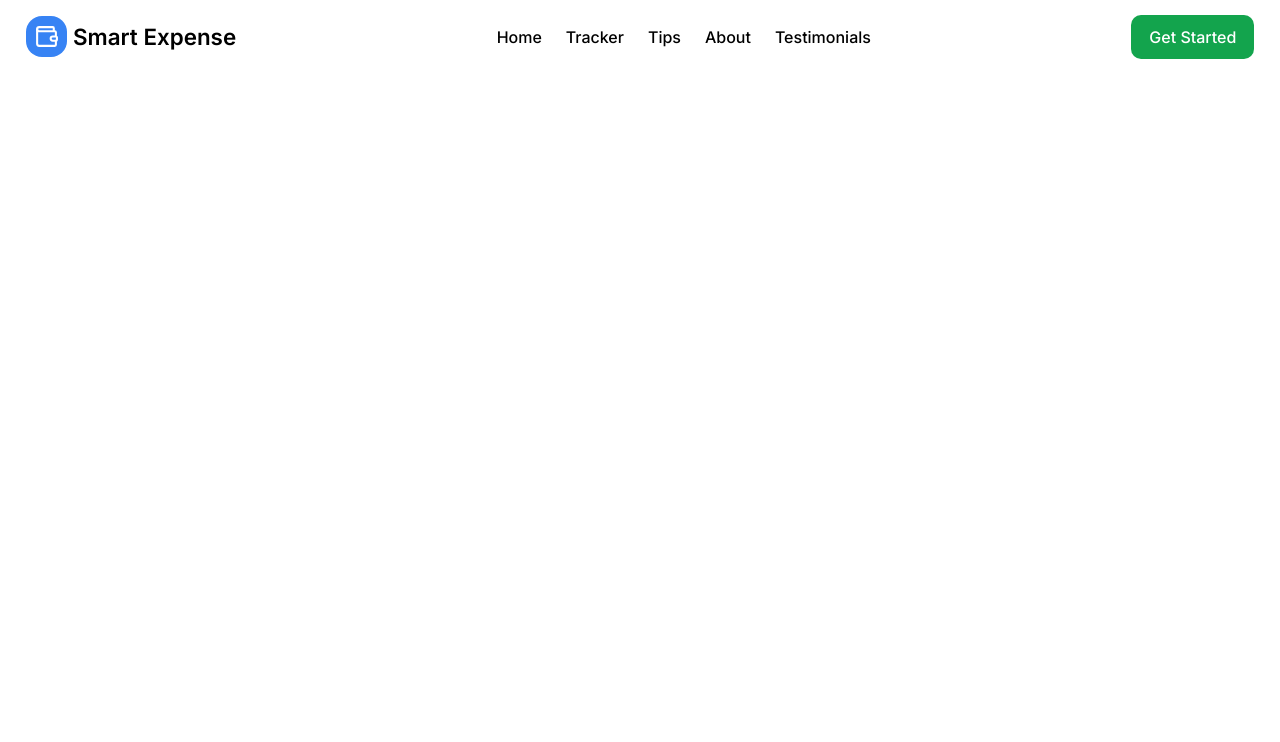
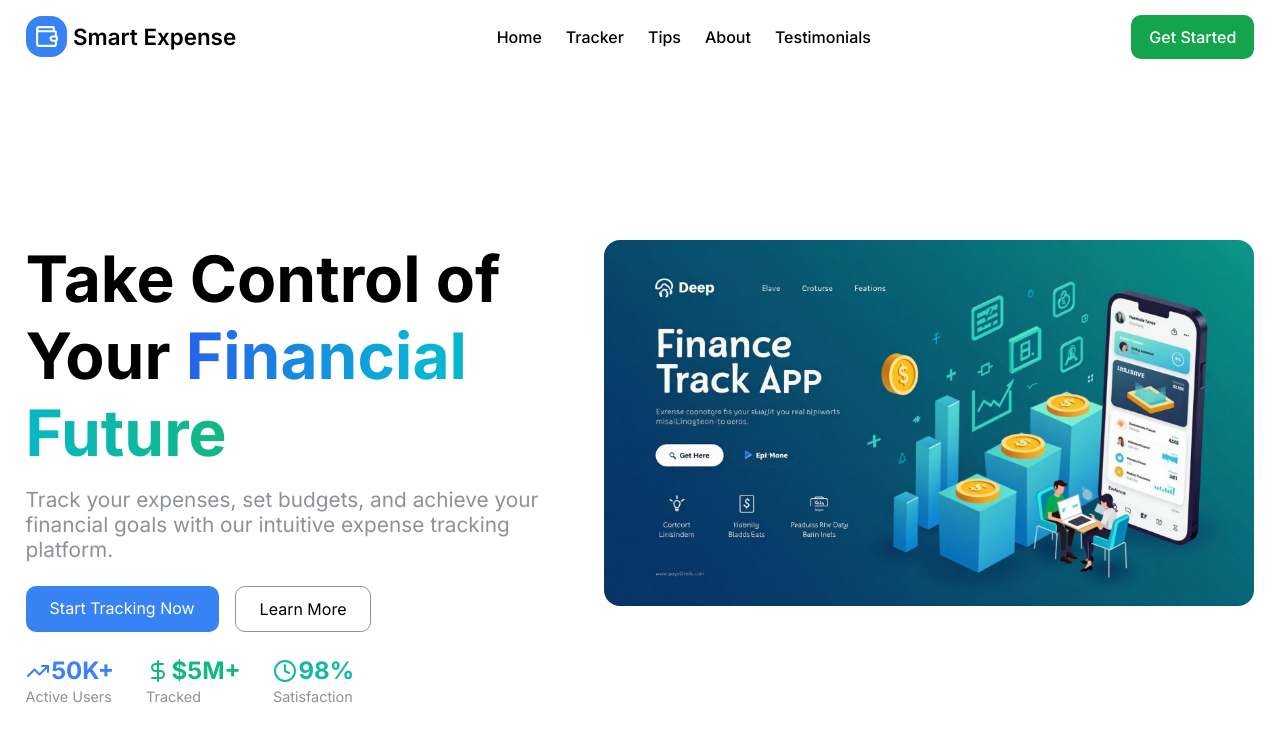
Before and after one commit to RizkiB12/smart-expense, a plain HTML site: page index.html in a window 1280 px wide. Shown: the top 742 px of the page. Drawn offline with nearby package versions, Linux system fonts and the light colour scheme.

Commit message:
add: home section and fixed navbar

```diff
--- a/css/style.css
+++ b/css/style.css
@@ -1,6 +1,7 @@
 :root {
   --primary-color: #3783f4;
   --secondary-color: #ffffff;
+  --paragraf-color: #8e9296;
   --button-color: #13a44d;
 }
 
@@ -27,6 +28,19 @@ header {
   max-width: 1400px;
   margin: 0 auto;
   padding: 1rem 2%;
+  position: fixed;
+  top: 0;
+  left: 0;
+  right: 0;
+  background-color: rgba(255, 255, 255, 0.9);
+  backdrop-filter: blur(6px);
+  /* background: linear-gradient(
+    to bottom,
+    rgba(255, 255, 255, 0.9),
+    rgba(255, 255, 255, 0.6)
+  );
+  backdrop-filter: blur(6px); */
+  z-index: 99999;
 }
 
 .header-container {
@@ -53,7 +67,7 @@ header {
 .header-container .logo-section .icon-wrapper svg {
   width: 25px;
   height: 25px;
-  stroke: white; /* biar icon-nya tetap kelihatan */
+  stroke: white;
 }
 
 .header-container .logo-section h1 {
@@ -93,3 +107,135 @@ header {
 .header-container .button-container a:hover {
   background-color: #17b655;
 }
+
+/* HOME START  */
+
+.home {
+  max-width: 1400px;
+  margin: 0 auto;
+  padding: 15rem 2% 0 2%;
+  height: 100vh;
+}
+
+.home .home-container {
+  display: flex;
+  justify-content: center;
+  gap: 1rem;
+}
+
+.home-container .title-container {
+  flex: 1;
+}
+
+.home-container .title-container .text-container {
+  margin-bottom: 1.5rem;
+}
+
+.home-container .title-container .text-container h2 {
+  font-size: 4rem;
+}
+
+.home-container .title-container .text-container h2 span {
+  background: linear-gradient(90deg, #2563eb, #06b6d4, #10b981);
+  background-clip: text;
+  -webkit-text-fill-color: transparent;
+}
+
+.home-container .title-container .text-container p {
+  font-size: 1.3rem;
+  margin-top: 1rem;
+  color: var(--paragraf-color);
+}
+
+.home-container .button-container {
+  display: flex;
+  gap: 1rem;
+  margin-bottom: 1.5rem;
+}
+
+.home-container .button-container .btn-start {
+  color: #ffffff;
+  background-color: var(--primary-color);
+  padding: 12px 24px;
+  border-radius: 10px;
+  transition: all ease-in-out 0.2s;
+  cursor: pointer;
+}
+
+.home-container .button-container .btn-start:hover {
+  background-color: #1d73f2;
+  transform: translateY(-2px);
+  box-shadow: 0 4px 10px rgba(0, 36, 65, 0.08);
+}
+
+.home-container .button-container .btn-more {
+  color: #000000;
+  border: 1px solid var(--paragraf-color);
+  background-color: #ffffff;
+  padding: 12px 24px;
+  border-radius: 10px;
+  cursor: pointer;
+  transition: all ease-in-out 0.2s;
+}
+
+.home-container .button-container .btn-more:hover {
+  background-color: #f3f4f6;
+  border-color: #b0b3b8;
+  transform: translateY(-2px);
+  box-shadow: 0 4px 10px rgba(0, 0, 0, 0.08);
+}
+
+.home-container .stats-container {
+  display: flex;
+  gap: 2rem;
+}
+
+.stat-item {
+  display: flex;
+  flex-direction: column;
+  gap: 0.2rem;
+}
+
+.stat-text {
+  display: flex;
+  align-items: center;
+  gap: 0.1rem;
+}
+
+.stat-text i {
+  font-size: 1.5rem;
+}
+
+.stat-item:nth-child(1) .stat-text,
+.stat-item:nth-child(1) h3 {
+  color: #3b82f6;
+}
+
+.stat-item:nth-child(2) .stat-text,
+.stat-item:nth-child(2) h3 {
+  color: #10b981;
+}
+
+.stat-item:nth-child(3) .stat-text,
+.stat-item:nth-child(3) h3 {
+  color: #14b8a6;
+}
+
+.stat-item h3 {
+  font-size: 1.5rem;
+  font-weight: 700;
+}
+
+.stat-item p {
+  color: var(--paragraf-color);
+  font-size: 0.9rem;
+}
+
+.home-container .image-container {
+  flex: 1;
+}
+
+.home .home-container .image-container img {
+  max-width: 650px;
+  border-radius: 1rem;
+}
--- a/index.html
+++ b/index.html
@@ -44,6 +44,59 @@
     </header>
     <!-- Navbar End -->
 
+    <main>
+      <!-- Home Start -->
+      <section id="home" class="home">
+        <div class="home-container">
+          <div class="title-container">
+            <div class="text-container">
+              <h2>Take Control of Your <span> Financial Future</span></h2>
+              <p>
+                Track your expenses, set budgets, and achieve your financial
+                goals with our intuitive expense tracking platform.
+              </p>
+            </div>
+            <div class="button-container">
+              <a href="#" class="btn-start">Start Tracking Now</a>
+              <a href="#" class="btn-more">Learn More</a>
+            </div>
+            <div class="stats-container">
+              <div class="stat-item">
+                <div class="stat-text">
+                  <i data-lucide="trending-up"></i>
+                  <h3>50K+</h3>
+                </div>
+                <p>Active Users</p>
+              </div>
+
+              <div class="stat-item">
+                <div class="stat-text">
+                  <i data-lucide="dollar-sign"></i>
+                  <h3>$5M+</h3>
+                </div>
+                <p>Tracked</p>
+              </div>
+
+              <div class="stat-item">
+                <div class="stat-text">
+                  <i data-lucide="clock"></i>
+                  <h3>98%</h3>
+                </div>
+                <p>Satisfaction</p>
+              </div>
+            </div>
+          </div>
+          <div class="image-container">
+            <img
+              src="./assets/image/hero-finance.jpg"
+              alt="hero image container"
+            />
+          </div>
+        </div>
+      </section>
+      <!-- Home End -->
+    </main>
+
     <!-- Lucide Icons -->
     <!-- Development version -->
     <script src="https://unpkg.com/lucide@latest/dist/umd/lucide.js"></script>
```
Also changed, not shown: assets/image/hero-finance.jpg (added), assets/image/profile-photo.jpg (added).
